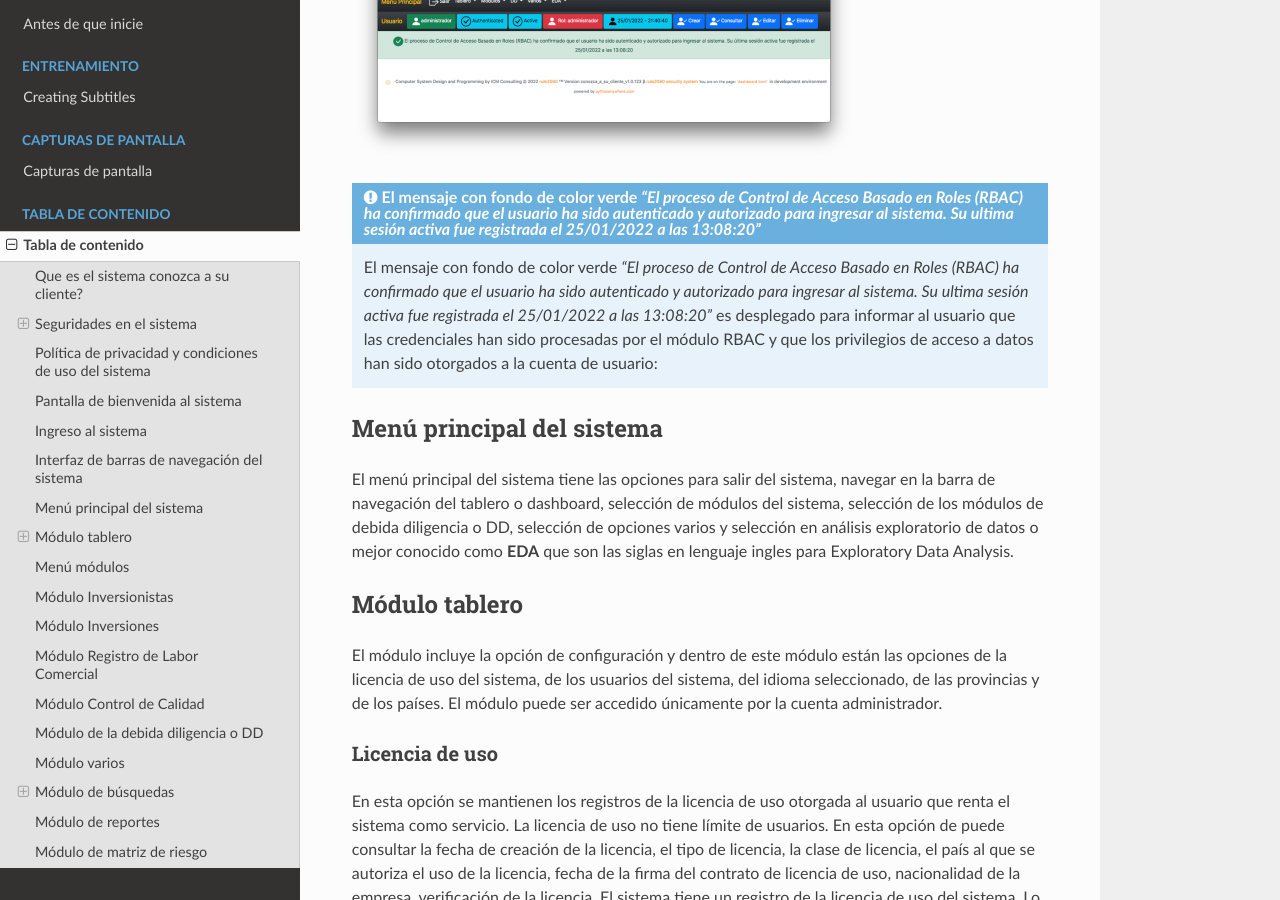
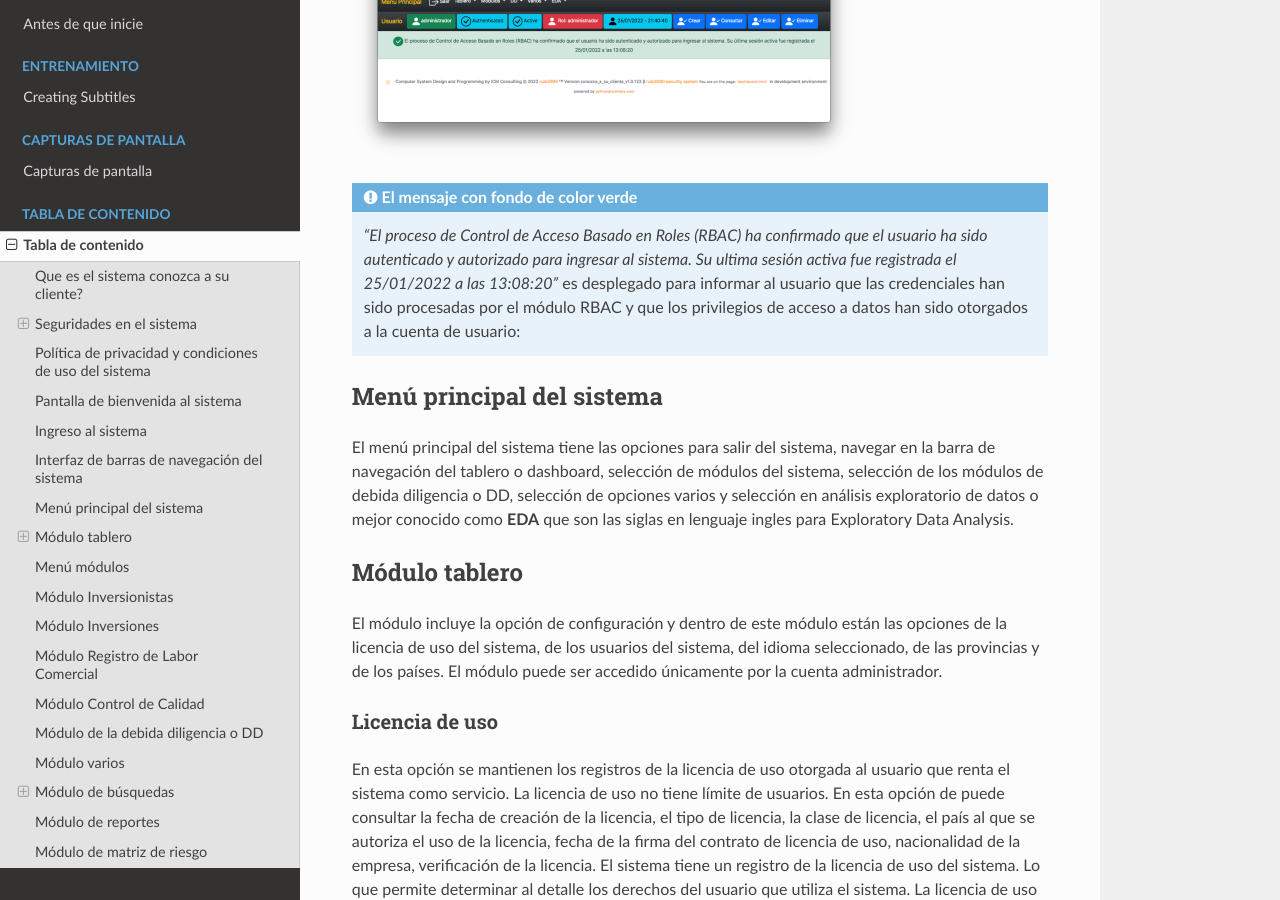
Before and after one commit to jativar/myproject, a Sphinx documentation site: the page built from docs/tabla_de_contenido.rst, in a window 1280 px wide and 900 px high, scrolled down 6291 px. Built offline with Sphinx 7.4.7 and the Read the Docs theme 2.0.0, drawn with Linux system fonts in a browser that asks for light colours.

Commit message:
tabla de contenido

```diff
--- a/docs/tabla_de_contenido.rst
+++ b/docs/tabla_de_contenido.rst
@@ -177,9 +177,9 @@
 .. image:: /images/barras_de_navegacion.png
 
 
-.. admonition:: El mensaje con fondo de color verde *“El proceso de Control de Acceso Basado en Roles (RBAC) ha confirmado que el usuario ha sido autenticado y autorizado para ingresar al sistema. Su ultima sesión activa fue registrada el 25/01/2022 a las 13:08:20”*
+.. admonition:: El mensaje con fondo de color verde
 
-   El mensaje con fondo de color verde *“El proceso de Control de Acceso Basado en Roles (RBAC) ha confirmado que el usuario ha sido autenticado y autorizado para ingresar al sistema. Su ultima sesión activa fue registrada el 25/01/2022 a las 13:08:20”* es desplegado para informar al usuario que las credenciales han sido procesadas por el módulo RBAC y que los privilegios de acceso a datos han sido otorgados a la cuenta de usuario:
+   *“El proceso de Control de Acceso Basado en Roles (RBAC) ha confirmado que el usuario ha sido autenticado y autorizado para ingresar al sistema. Su ultima sesión activa fue registrada el 25/01/2022 a las 13:08:20”* es desplegado para informar al usuario que las credenciales han sido procesadas por el módulo RBAC y que los privilegios de acceso a datos han sido otorgados a la cuenta de usuario:
 
 
 
```
Also changed, not shown: 5 other files.
